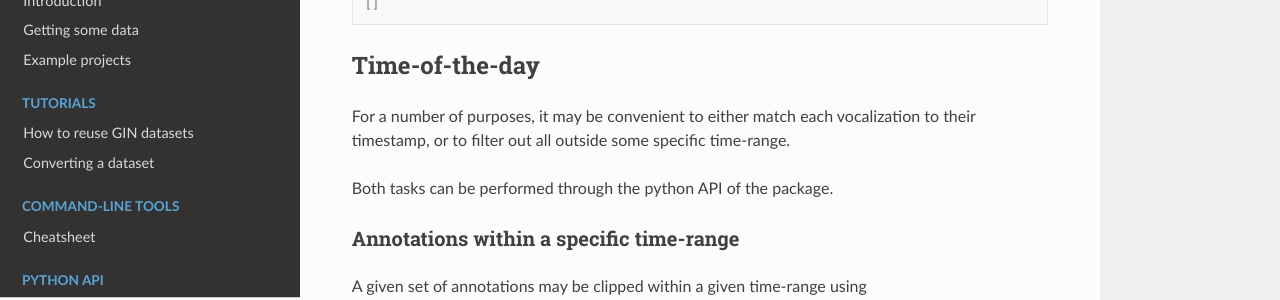
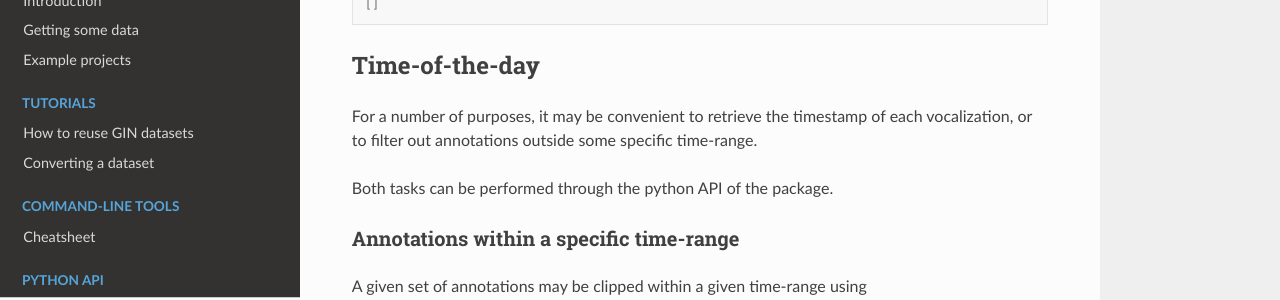
Before and after one commit to LAAC-LSCP/ChildProject, a Sphinx documentation site: the page built from docs/source/api-annotations.rst, in a window 1280 px wide and 900 px high, scrolled down 4493 px. Shown: the part 151-451 px from the top of the window. Built offline with Sphinx 7.4.7 and the Read the Docs theme 2.0.0, drawn with Linux system fonts in a browser that asks for light colours; pages that are not in the unit, such as notebooks, are missing from menus.

Commit message:
minor doc fix

```diff
--- a/docs/source/api-annotations.rst
+++ b/docs/source/api-annotations.rst
@@ -247,7 +247,7 @@ use :meth:`~ChildProject.annotations.AnnotationManager.read`:
 Time-of-the-day
 ~~~~~~~~~~~~~~~
 
-For a number of purposes, it may be convenient to either match each vocalization to their timestamp, or to filter out all outside
+For a number of purposes, it may be convenient to retrieve the timestamp of each vocalization, or to filter out annotations outside
 some specific time-range.
 
 Both tasks can be performed through the python API of the package.
```
